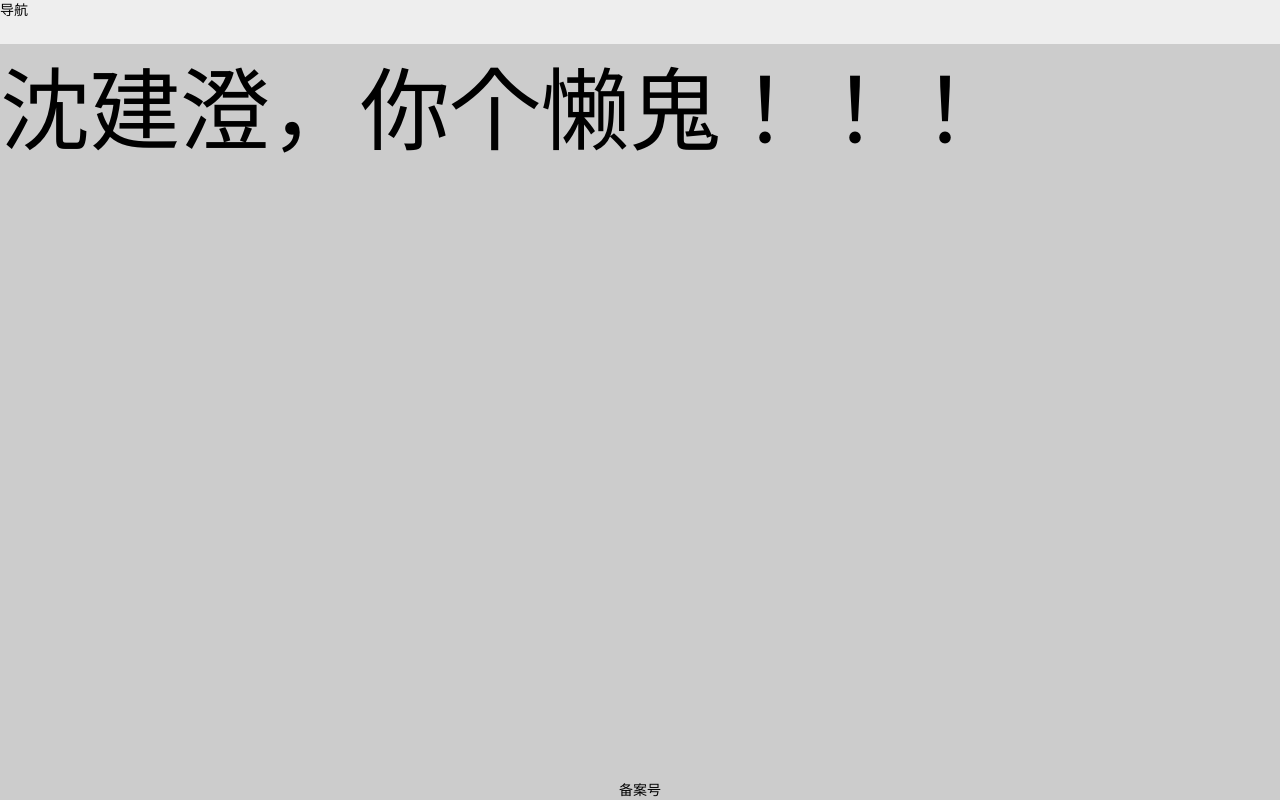
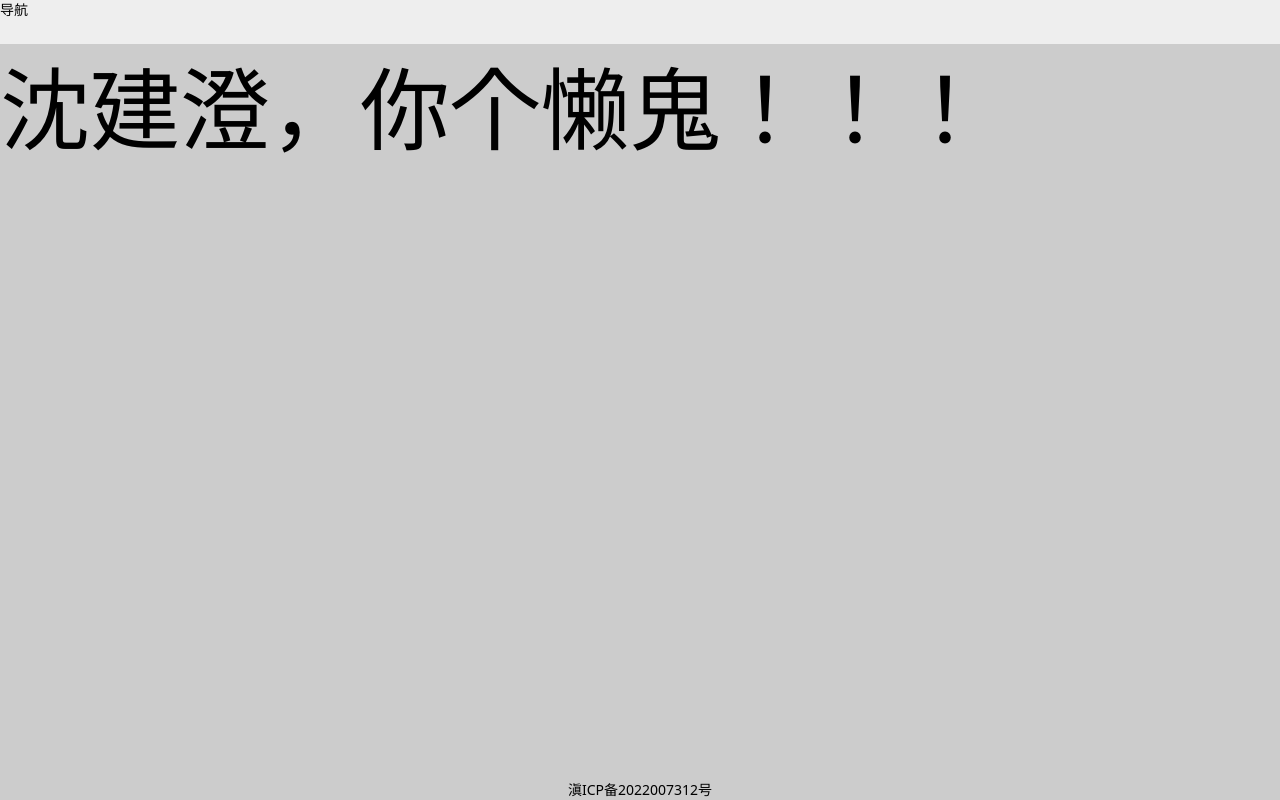
Before and after one commit to Learn-to-fart/blog, a React app: page / in a window 1280 px wide. Built offline with nearby package versions, Linux system fonts and the light colour scheme.

Commit message:
feat: 添加备案号

```diff
--- a/src/layout/Footer.tsx
+++ b/src/layout/Footer.tsx
@@ -4,7 +4,7 @@ import styles from '@/layout/layout.module.scss';
 const Footer: React.FC = () => {
   return (
     <footer className={styles.footer}>
-      <div>备案号</div>
+      <div>滇ICP备2022007312号</div>
     </footer>
   );
 };
```
